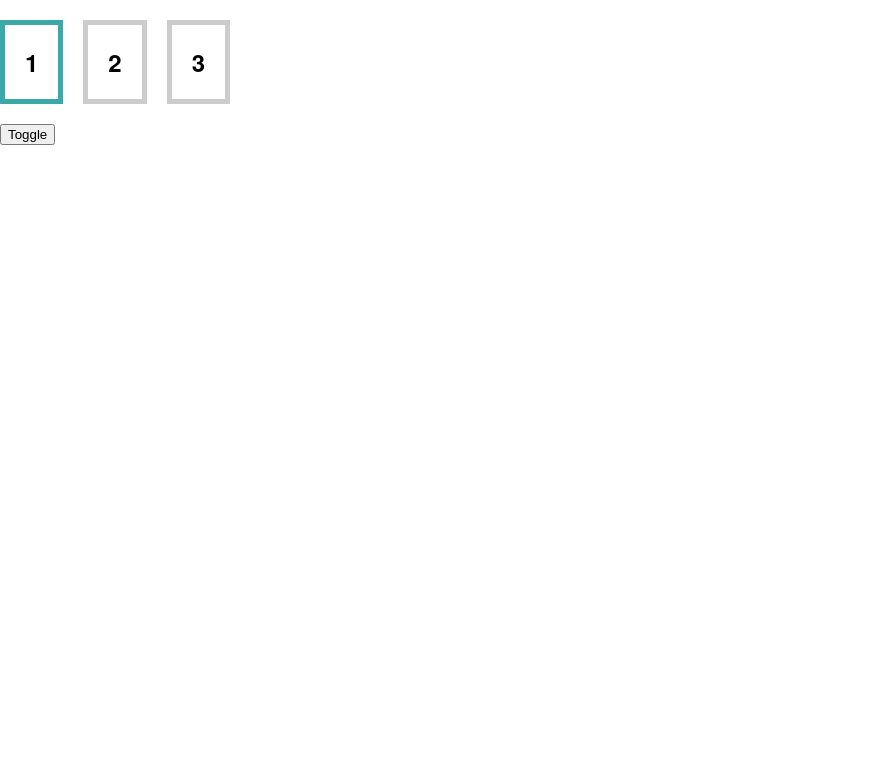
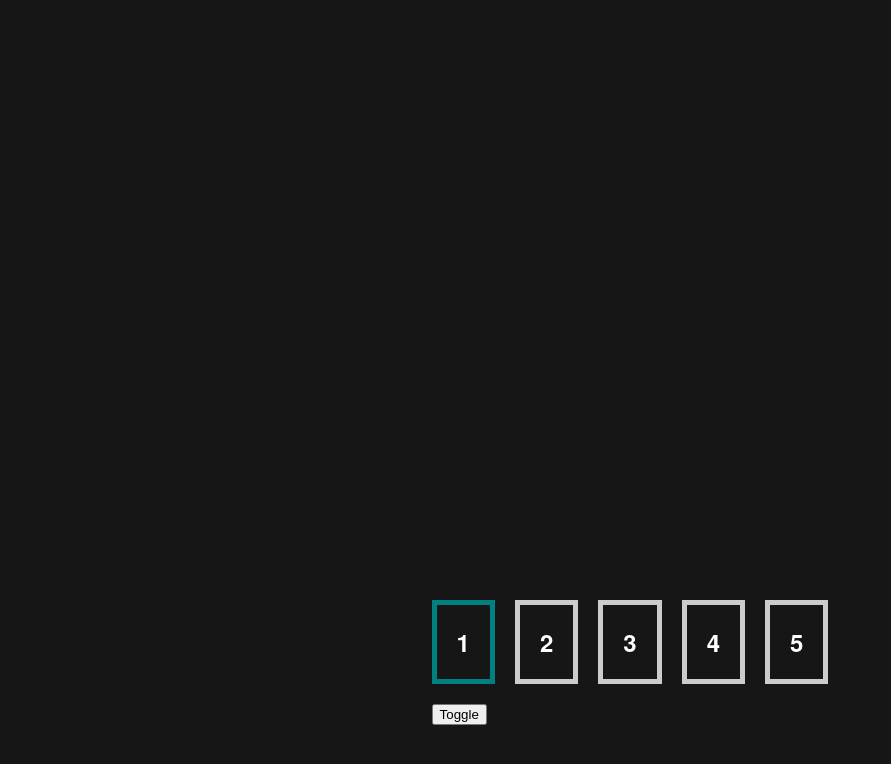
Before and after one commit to CUNYTechPrep/lab-react-toggle-fall-22, a React app: page / in a window 1280 px wide. Shown: the whole page, without its empty margins (0-891 px from the left). Built offline with nearby package versions, Linux system fonts and the light colour scheme.

Commit message:
completed the lab with Shahid

```diff
--- a/src/components/BoardSwitcher.js
+++ b/src/components/BoardSwitcher.js
@@ -1,8 +1,8 @@
-import React from "react";
+import React, {useState} from "react";
 
 function Board(props) {
   let className = "board";
-  if (props.selected) {
+  if (props.selected==true) {
     className += " selected";
   }
 
@@ -10,16 +10,21 @@ function Board(props) {
 }
 
 function BoardSwitcher(props) {
+  const [selectedBoard, setSelectedBoard ] = useState(0)
   let boards = [];
+
+  function handleClick(){
+    setSelectedBoard((selectedBoard+1)%5)
+  }
   for (let ii = 0; ii < props.numBoards; ii++) {
-    let isSelected = ii === 0;
+    let isSelected = ii === selectedBoard;
     boards.push(<Board index={ii} selected={isSelected} key={ii} />);
   }
 
   return (
     <div>
       <div className="boards">{boards}</div>
-      <button>Toggle</button>
+      <button onClick={handleClick}>Toggle</button>
     </div>
   );
 }
--- a/src/index.css
+++ b/src/index.css
@@ -2,6 +2,9 @@ body {
     margin: 0;
     padding: 0;
     font-family: sans-serif;
+    background-color: rgb(22, 22, 22);
+    color: white;
+    position: relative;
 }
 
 .boards {
@@ -18,5 +21,11 @@ body {
 }
 
 .board.selected {
-    border-color: #3BA8AA;
+    border-color: teal;
 }
+
+.board-switcher{
+    display: flex;
+    justify-content: center;
+    transform: translateY(400%)
+}
--- a/src/index.js
+++ b/src/index.js
@@ -6,6 +6,8 @@ import "./index.css";
 const root = ReactDOM.createRoot(document.getElementById("root"));
 root.render(
   <React.StrictMode>
-    <BoardSwitcher numBoards={3} />
+    <div className = "board-switcher">
+    <BoardSwitcher  numBoards={5}/>
+    </div>
   </React.StrictMode>
 );
```
